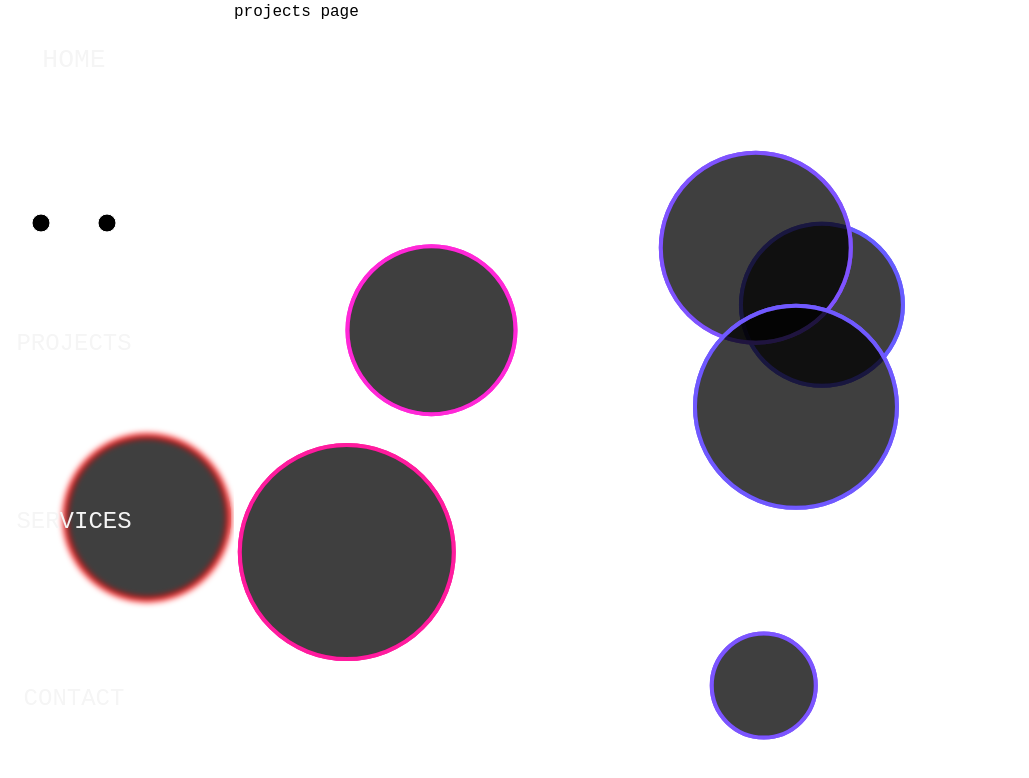
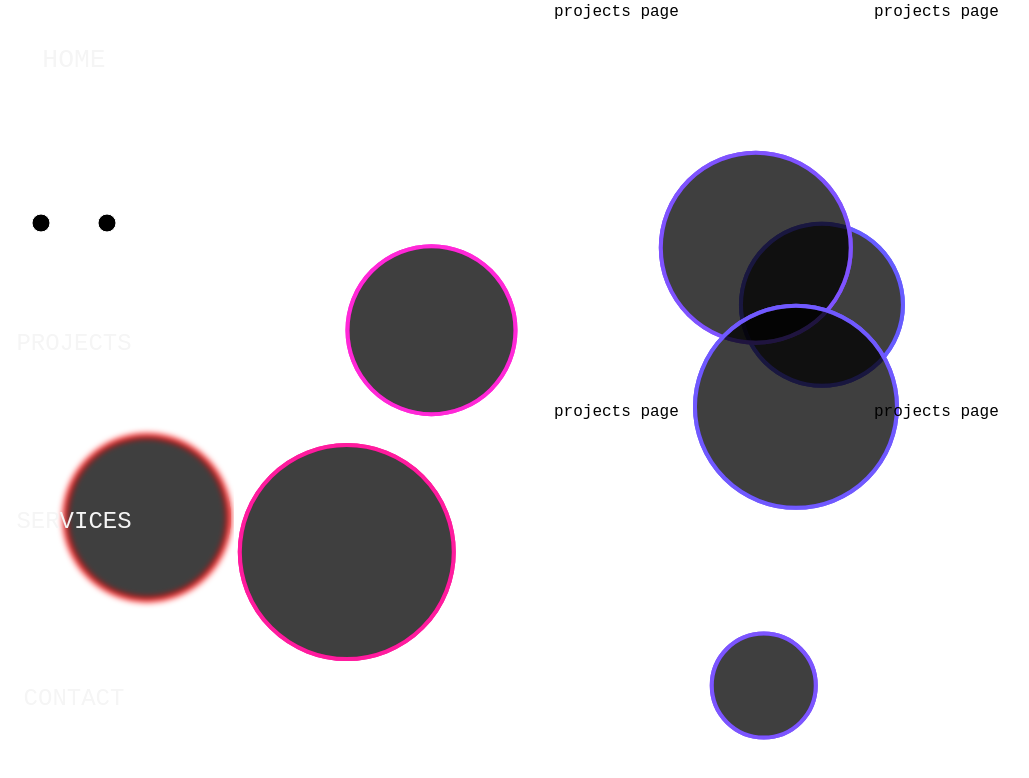
Before and after one commit to szabbbbu/ResumeWebsite, a Next.js app: page /projects in a window 1280 px wide. Shown: the top 778 px of the page, without its empty margins (86-1115 px from the left). Built offline with nearby package versions, Linux system fonts and the light colour scheme.

Commit message:
reorganize header, need to make a hide/show button for it

```diff
--- a/src/app/layout.tsx
+++ b/src/app/layout.tsx
@@ -1,7 +1,7 @@
 import type { Metadata } from 'next'
 import { Inter } from 'next/font/google'
 import './globals.css'
-import Header from '@/components/Header'
+import Header from '@/components/Header/Header'
 import CanvasLayerClient from '@/components/CanvasLayerSystem/CanvasLayerClient'
 import AppContextProvider from '@/contexts/AppContextProvider'
 import IsosurfaceLayer from '@/components/CanvasLayerSystem/IsosurfaceLayer'
@@ -22,7 +22,7 @@ function RT({
   return (
     <html lang="en">
       <body
-        className="flex h-[100vh] w-[100vw]"
+        className="grid grid-rows-1 grid-cols-2 h-[100vh] w-[100vw]"
       >
         <Header />
         <AppContextProvider>
--- a/src/app/projects/page.tsx
+++ b/src/app/projects/page.tsx
@@ -1,9 +1,21 @@
 
 
 export default function ProjectsPage() {
-    return(
-        <main>
-            <div>
+    return (
+        <main className="grid grid-cols-2 grid-rows-[auto] overflow-scroll h-full">
+            <div className="min-h-[400px]">
+                projects page
+            </div>
+            <div className="min-h-[400px]">
+                projects page
+            </div>
+            <div className="min-h-[400px]">
+                projects page
+            </div>
+            <div className="min-h-[400px] ">
+                projects page
+            </div>
+            <div className="min-h-[400px]">
                 projects page
             </div>
         </main>
--- a/src/components/CanvasLayerSystem/CanvasLayer.tsx
+++ b/src/components/CanvasLayerSystem/CanvasLayer.tsx
@@ -27,8 +27,8 @@ const CL = forwardRef(
                     setAppWidth(window.innerWidth);
                     setAppHeight(window.innerHeight);
 
-                    isoGrid.updateGridSize(appWidth, appHeight);
-                    setIsoGrid(isoGrid);
+                        isoGrid.updateGridSize(appWidth, appHeight);
+                        setIsoGrid(isoGrid);
                     innerRef.current.width = appWidth;
                     innerRef.current.height = appHeight;
                     // innerRef.current.getContext('2d')?.scale(appHeight, appWidth);
--- a/src/components/CanvasLayerSystem/IsosurfaceLayer.tsx
+++ b/src/components/CanvasLayerSystem/IsosurfaceLayer.tsx
@@ -122,7 +122,6 @@ function IsoLayer() {
             case 9:
                 new Line(sideA.X, sideA.Y, sideC, strokeWidth, ctx)
                 .drawShape()
-                if (sideA.Y > btmLeft.getYPos() || sideA.Y < topLeft.getYPos()) console.log("DANGER!")
                 break;
             case 7: /** top right, bottom right, bottom left */
             case 8:
@@ -145,7 +144,7 @@ function IsoLayer() {
         if (layerRef.current) {
             const ctx = layerRef.current.getCanvasContext()
             if (!ctx) return;
-            if (!isoGrid) return
+            if (!isoGrid) return;
 
             const currGrid = isoGrid.getGrid();
             // console.log("curr grid dimensions: ", isoGrid.Width, isoGrid.Height)
--- a/src/components/Header.tsx
+++ b/src/components/Header/Header.tsx
@@ -1,11 +1,22 @@
-import Link from "next/link"
-import CustomLink from "./CustomLink/CustomLink"
-import EyeBall from "./EyeBall";
+import CustomLink from "../CustomLink/CustomLink"
+import EyeBall from "../EyeBall";
+import { memo } from "react";
 
-export default function Header() {
+function HeaderComponent() {
     return(
+        /**TODO: make the header animate away with a button */
+        <>
+            <svg
 
-        <>
+                viewBox="0 0 100 100"
+                xmlns="http://www.w3.org/2000/svg"
+                className="w-12 h-12 absolute z-10 left-[3%] top-[4.5%]"
+                >
+                <rect y="15" width="100" height="10" rx="5" fill="#fff" />
+                <rect y="45" width="100" height="10" rx="5" fill="#fff" />
+                <rect y="75" width="100" height="10" rx="5" fill="#fff" />
+            </svg>
+
             <nav
             className="flex flex-col justify-center lg:w-[25vw] xs:w-[100vw] sm:w-[100vw] h-full bg-rgba"
             >
@@ -59,3 +70,6 @@ export default function Header() {
         </>
     );
 }
+
+const Header = memo(HeaderComponent);
+export default Header;
```
Also changed, not shown: src/components/Header/HeaderControllerBtn.tsx (added).
